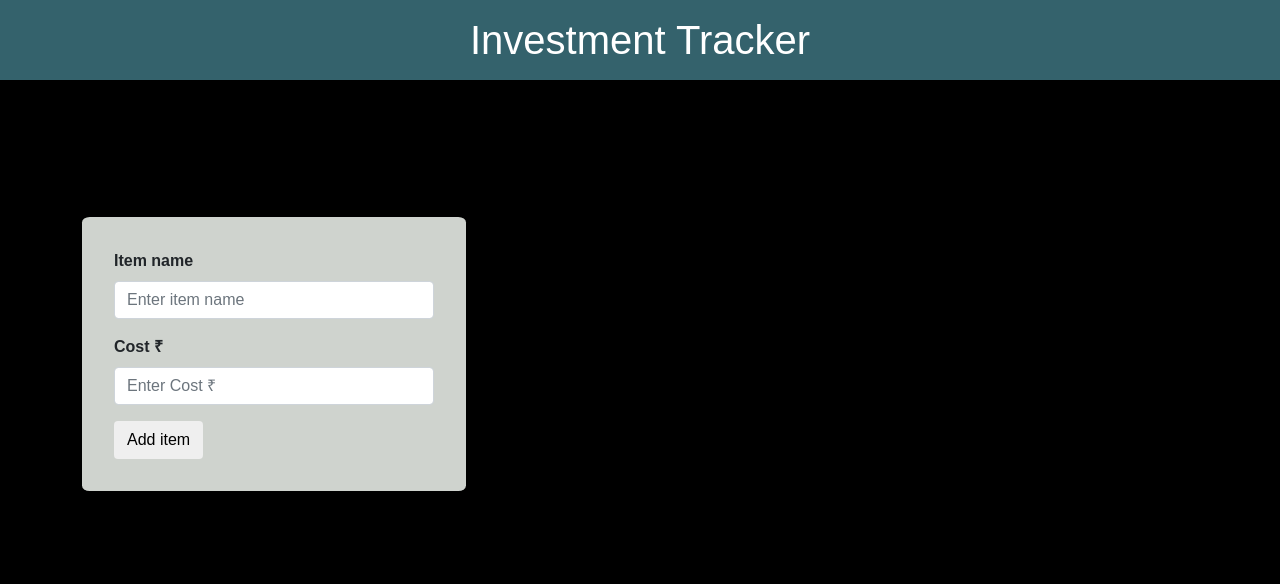
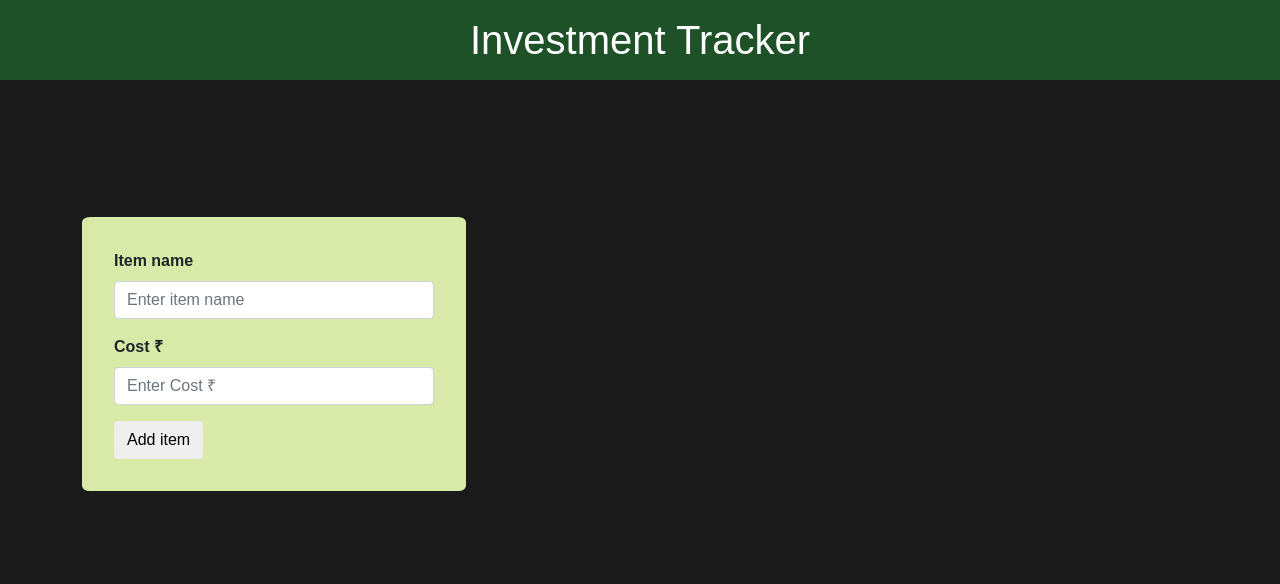
Before and after one commit to ashwani3011/investment_tracker_d3, a plain HTML site: page index.html in a window 1280 px wide. Drawn offline with nearby package versions, Linux system fonts and the light colour scheme; no server answers.

Commit message:
complete user interactivity

```diff
--- a/graph.js
+++ b/graph.js
@@ -63,7 +63,7 @@ function handleMouseOut() {
 
 function handleMouseClick() {
   let id = d3.select(this)._groups[0][0].__data__.data.id;
-  db.collection("investments").doc(id).delete();
+  db.collection("investment").doc(id).delete();
 }
 
 let showDetails = (item) => {
@@ -171,7 +171,7 @@ let arcTweenEnter = (d) => {
 
 let values = [];
 
-db.collection("investments").onSnapshot((res) => {
+db.collection("investment").onSnapshot((res) => {
   res.docChanges().forEach((change) => {
     let doc = { ...change.doc.data(), id: change.doc.id };
 
@@ -187,5 +187,7 @@ db.collection("investments").onSnapshot((res) => {
       values = values.filter((item) => item.id !== doc.id);
     }
   });
+
   render(values);
+  console.log("render done");
 });
--- a/index.html
+++ b/index.html
@@ -26,7 +26,7 @@
     header {
       height: 5rem;
       text-align: center;
-      background-color: #34626c;
+      background-color: #1e5128;
       color: white;
     }
 
@@ -37,7 +37,7 @@
     main {
       display: flex;
       height: 100vh;
-      background-color: black;
+      background-color: #191a19;
       justify-content: space-evenly;
       align-items: center;
     }
@@ -47,7 +47,7 @@
     }
 
     .input-container {
-      background-color: #cfd3ce;
+      background-color: #d8e9a8;
       width: 30%;
       padding: 2rem;
       margin-top: 4.3rem;
```
